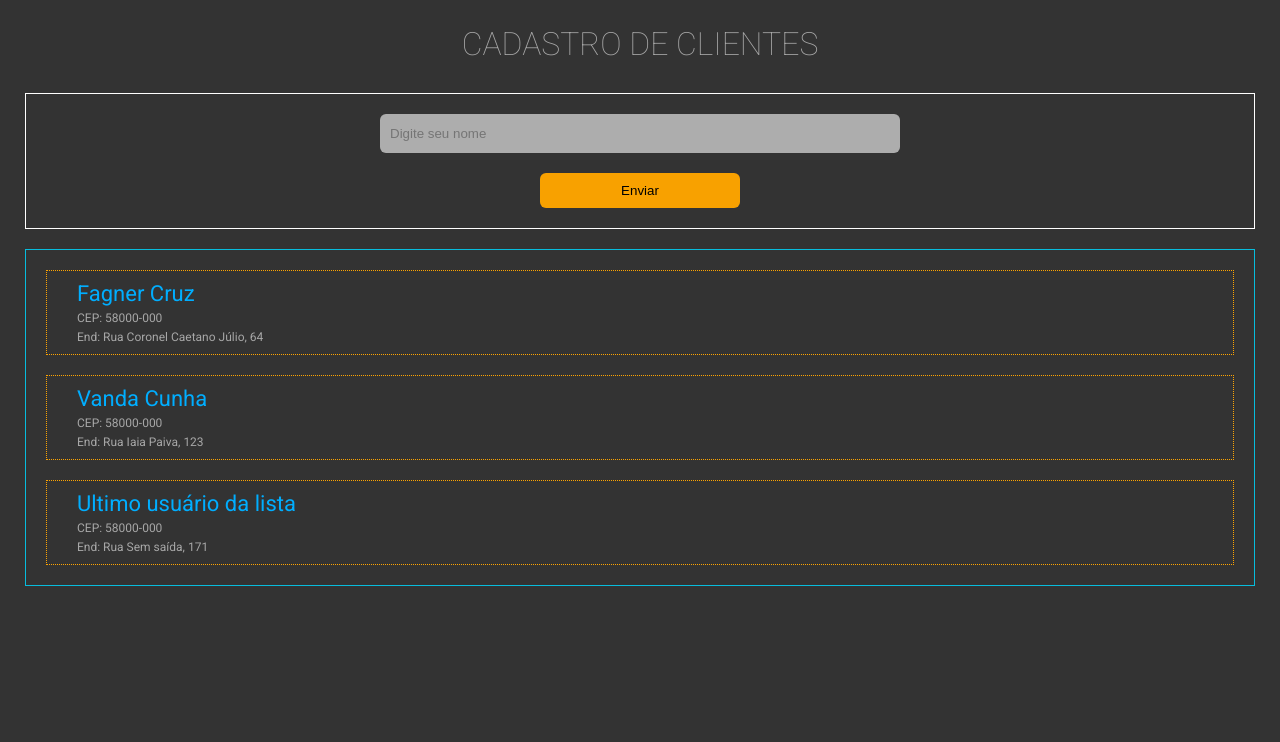
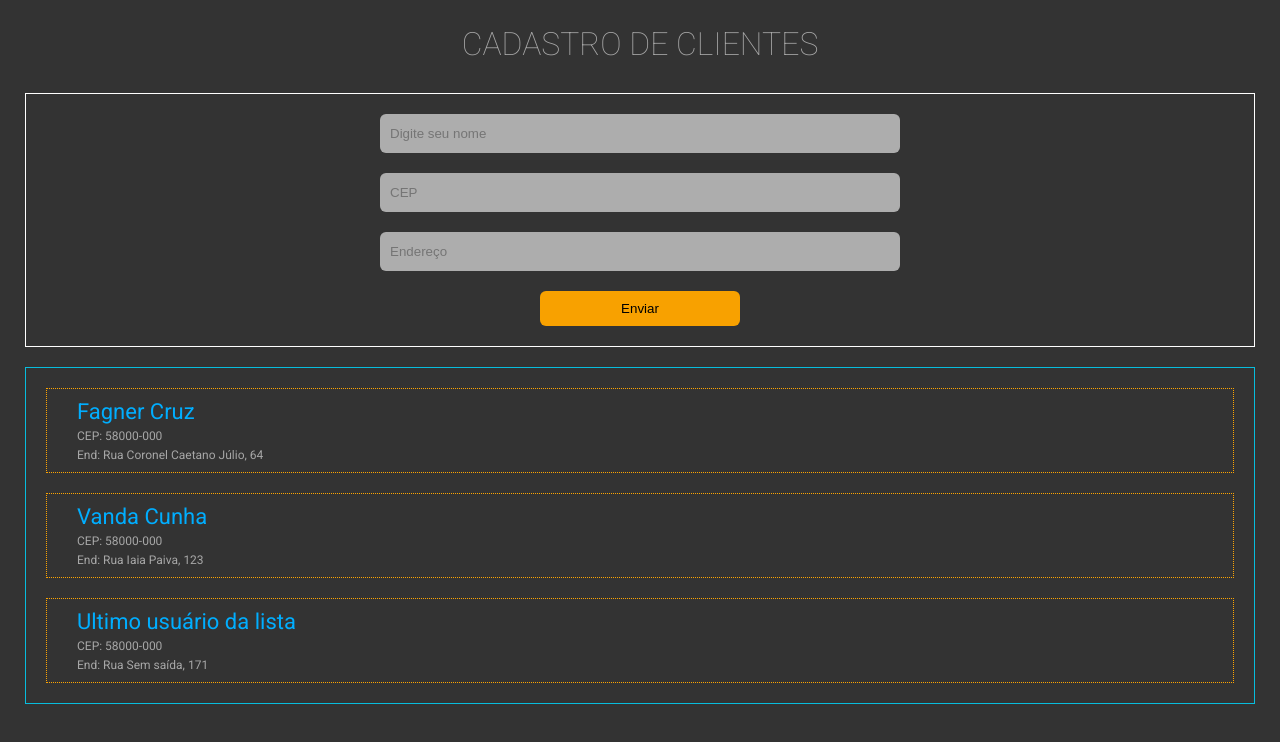
Before and after one commit to fagnercruz/Cadastro-Clientes, a React (Create React App) app in the folder frontend/: page / in a window 1280 px wide. Shown: the top 742 px of the page. Built offline with nearby package versions, Linux system fonts and the light colour scheme.

Commit message:
Adição de novos campos imput e adicao do react-hook-form e bootstrap

```diff
--- a/frontend/package.json
+++ b/frontend/package.json
@@ -10,8 +10,10 @@
     "@types/node": "^16.18.42",
     "@types/react": "^18.2.20",
     "@types/react-dom": "^18.2.7",
+    "bootstrap": "^5.3.1",
     "react": "^18.2.0",
     "react-dom": "^18.2.0",
+    "react-hook-form": "^7.45.4",
     "react-scripts": "5.0.1",
     "typescript": "^4.9.5",
     "web-vitals": "^2.1.4"
--- a/frontend/src/Components/Formcard/index.tsx
+++ b/frontend/src/Components/Formcard/index.tsx
@@ -5,6 +5,8 @@ const Formcard = () => {
     <div className="formcard">
       <form>
         <input type="text" id="inputNome" placeholder="Digite seu nome" />
+        <input type="text" id="inputCep" placeholder="CEP" />
+        <input type="text" id="inputEndereco" placeholder="Endereço" />
         <button>Enviar</button>
       </form>
     </div>
```
Also changed, not shown: 1 other file (tests, documents, lock files or other folders).
